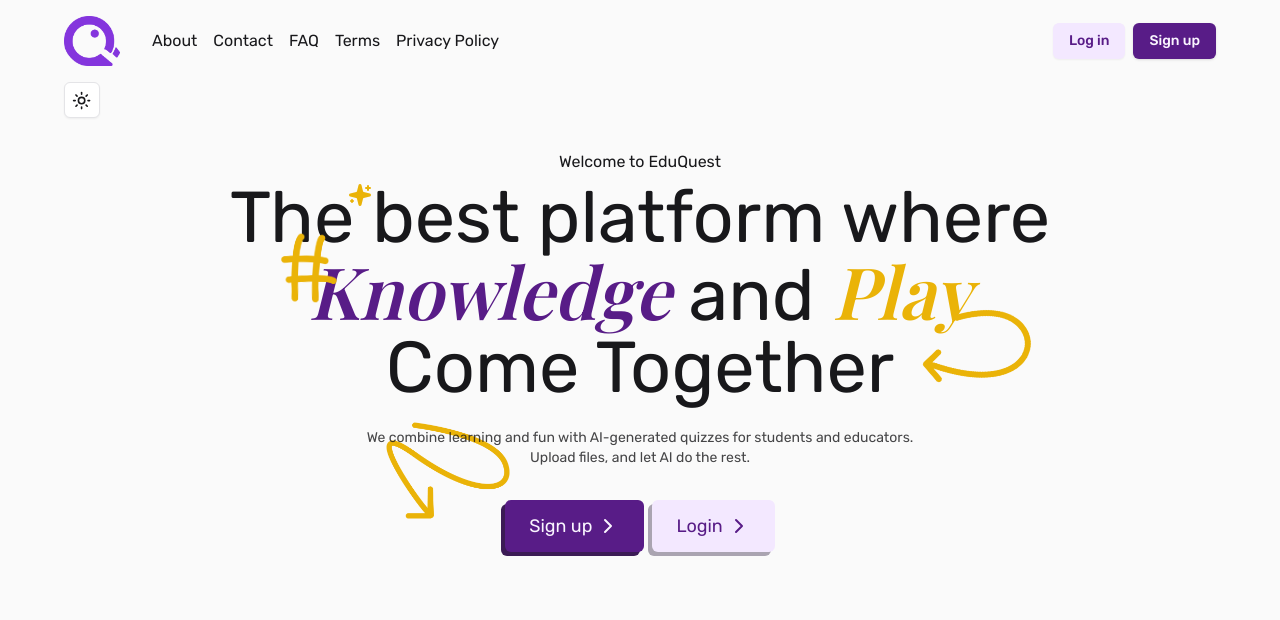
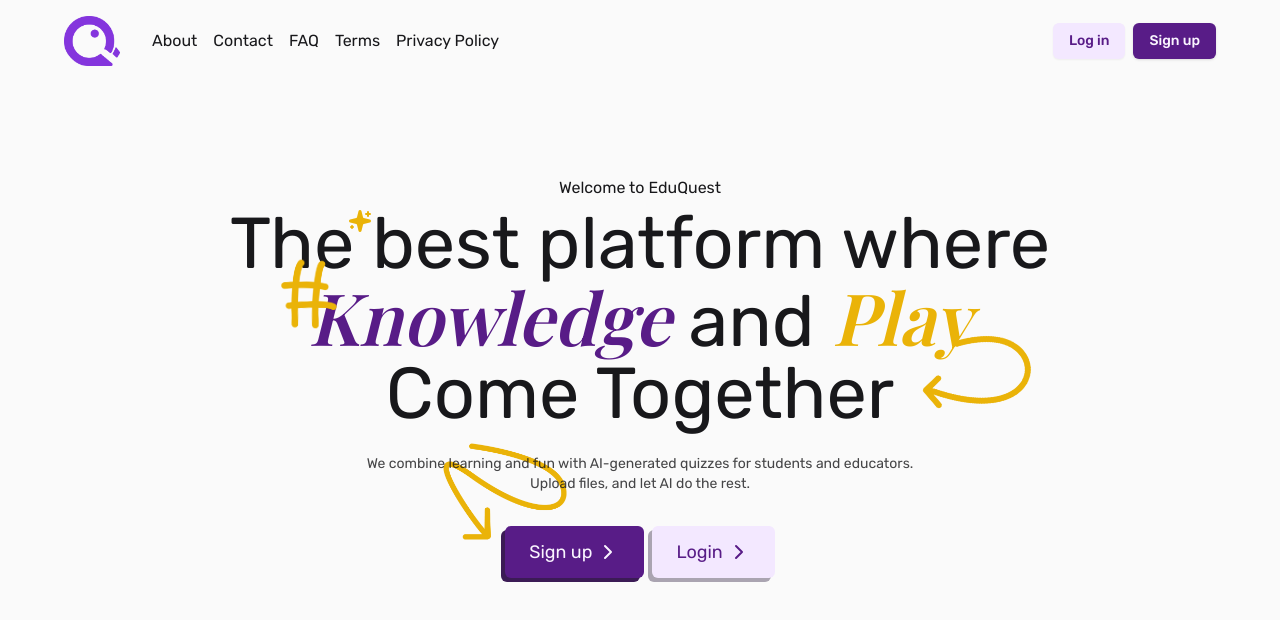
Before and after one commit to JimsRob12/eduQuest-web-system, a React (Vite) app: page / in a window 1280 px wide. Shown: the top 620 px of the page. Built offline with nearby package versions, Linux system fonts and the light colour scheme; a web font is replaced by a local one.

Commit message:
Refactor landing page layout and components

```diff
--- a/src/components/Public/Landing/CallToActionButtons.tsx
+++ b/src/components/Public/Landing/CallToActionButtons.tsx
@@ -6,8 +6,12 @@ export default function CallToActionButtons() {
   return (
     <div className="flex flex-col gap-2 md:flex-row">
       <NavLink to="/signup">
-        <Button className="flex h-fit w-60 items-center gap-1 rounded-md px-6 py-3 text-lg font-normal shadow-[-4px_4px_0px_#3b1b55] transition-all duration-300 hover:-translate-x-1 hover:translate-y-1 hover:shadow-none dark:shadow-[-4px_4px_0px_#aaa4b1] dark:hover:shadow-none md:w-full">
+        <Button className="relative flex h-fit w-60 items-center gap-1 rounded-md px-6 py-3 text-lg font-normal shadow-[-4px_4px_0px_#3b1b55] transition-all duration-300 hover:-translate-x-1 hover:translate-y-1 hover:shadow-none dark:shadow-[-4px_4px_0px_#aaa4b1] dark:hover:shadow-none md:w-full">
           Sign up <ChevronRight />
+          <img
+            src="/arrow-to-sign.png"
+            className="absolute -left-12 -top-24 z-10 hidden w-24 rotate-90 md:block"
+          />
         </Button>
       </NavLink>
       <NavLink to="/login">
--- a/src/components/Public/Landing/Header.tsx
+++ b/src/components/Public/Landing/Header.tsx
@@ -37,10 +37,6 @@ export default function Header() {
           We combine learning and fun with AI-generated quizzes for students and
           educators. Upload files, and let AI do the rest.
         </p>
-        <img
-          src="/arrow-to-sign.png"
-          className="absolute -bottom-16 left-12 z-10 hidden w-24 rotate-90 md:block"
-        />
       </div>
     </div>
   );
--- a/src/components/Public/Landing/LandingPage.tsx
+++ b/src/components/Public/Landing/LandingPage.tsx
@@ -3,9 +3,9 @@ import Header from "./Header";
 
 export default function LandingPage() {
   return (
-    <div className="my-8 flex h-full w-full flex-col items-center space-y-8">
+    <section className="my-8 flex h-[calc(100%-12rem)] w-full flex-col items-center justify-center space-y-8">
       <Header />
       <CallToActionButtons />
-    </div>
+    </section>
   );
 }
--- a/src/layout/AppLayout.tsx
+++ b/src/layout/AppLayout.tsx
@@ -6,10 +6,10 @@ import { ModeToggle } from "@/components/Shared/theme-toggle";
 
 function AppLayout() {
   return (
-    <div className="h-screen w-screen bg-zinc-50 px-6 text-zinc-900 dark:bg-zinc-900 dark:text-zinc-50 md:px-12 lg:px-16">
+    <div className="flex h-screen w-screen flex-col bg-zinc-50 px-6 text-zinc-900 dark:bg-zinc-900 dark:text-zinc-50 md:px-12 lg:px-16">
       <Navbar />
-      <ModeToggle />
-      <main>
+      {/* <ModeToggle /> */}
+      <main className="h-full">
         <Outlet />
       </main>
       {/* <Footer /> */}
```
